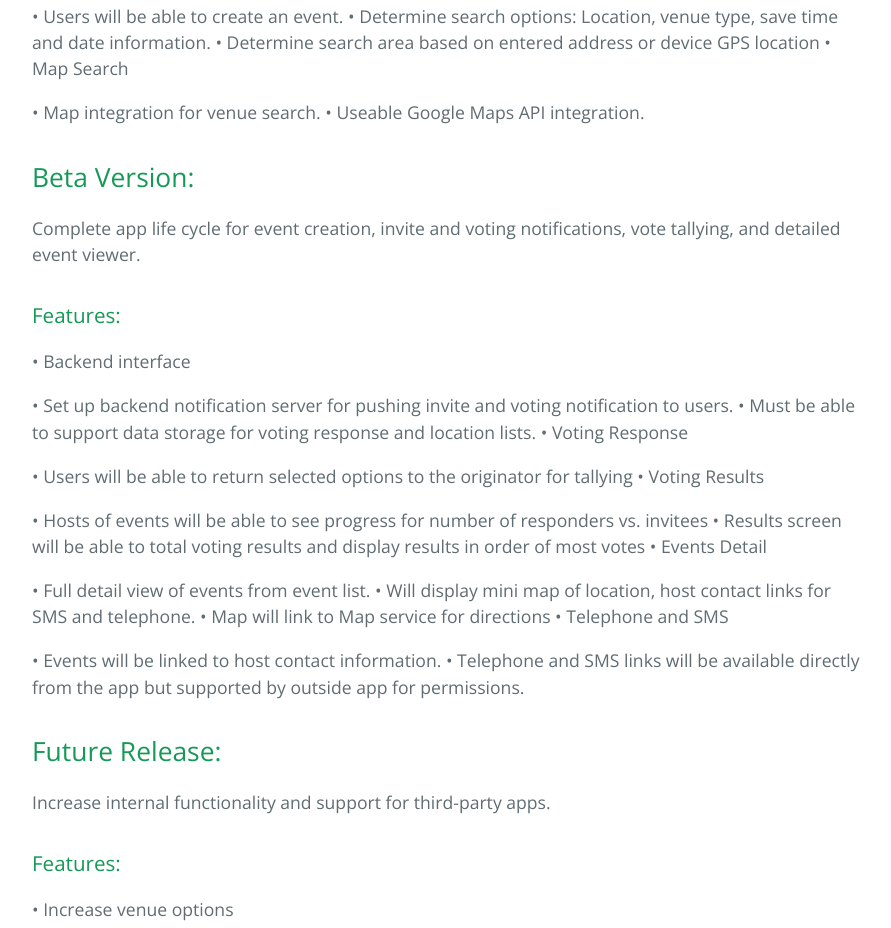
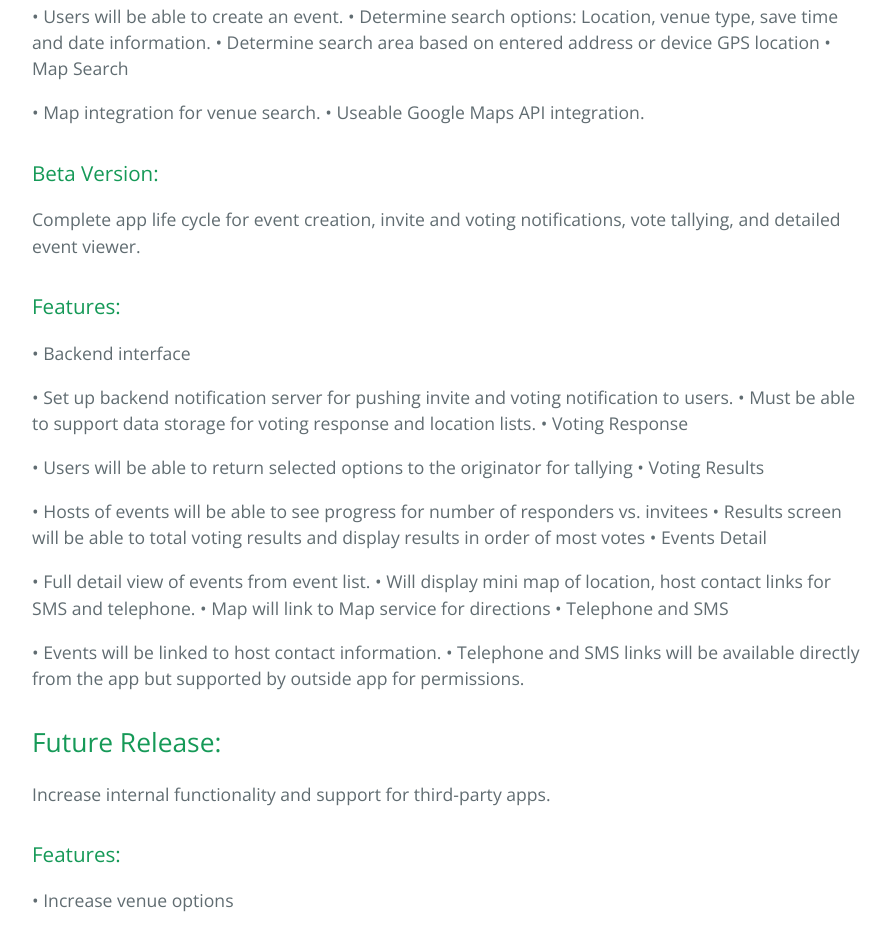
Before and after one commit to HoldGM/MeetPoll_Project, a plain HTML site: page index.html in a window 1280 px wide. Shown: the part 755-1683 px from the top of the page, without its empty margins (192-1083 px from the left). Drawn offline with nearby package versions, Linux system fonts and the light colour scheme.

```diff
--- a/index.html
+++ b/index.html
@@ -46,8 +46,8 @@
 <p>• Map integration for venue search.
   • Useable Google Maps API integration.</p>
 
-<h2>
-<a id="beta-version" class="anchor" href="#beta-version" aria-hidden="true"><span aria-hidden="true" class="octicon octicon-link"></span></a>Beta Version:</h2>
+<h3>
+<a id="beta-version" class="anchor" href="#beta-version" aria-hidden="true"><span aria-hidden="true" class="octicon octicon-link"></span></a>Beta Version:</h3>
 
 <p>Complete app life cycle for event creation, invite and voting notifications, vote tallying, and detailed event viewer.</p>
 
```
Also changed, not shown: params.json (+1 -1 lines).
